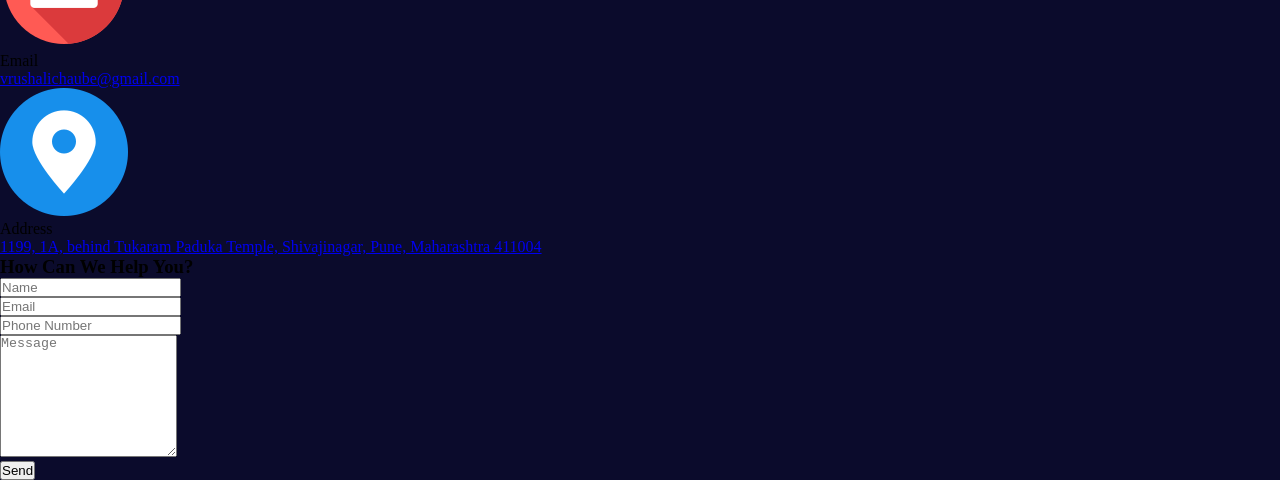
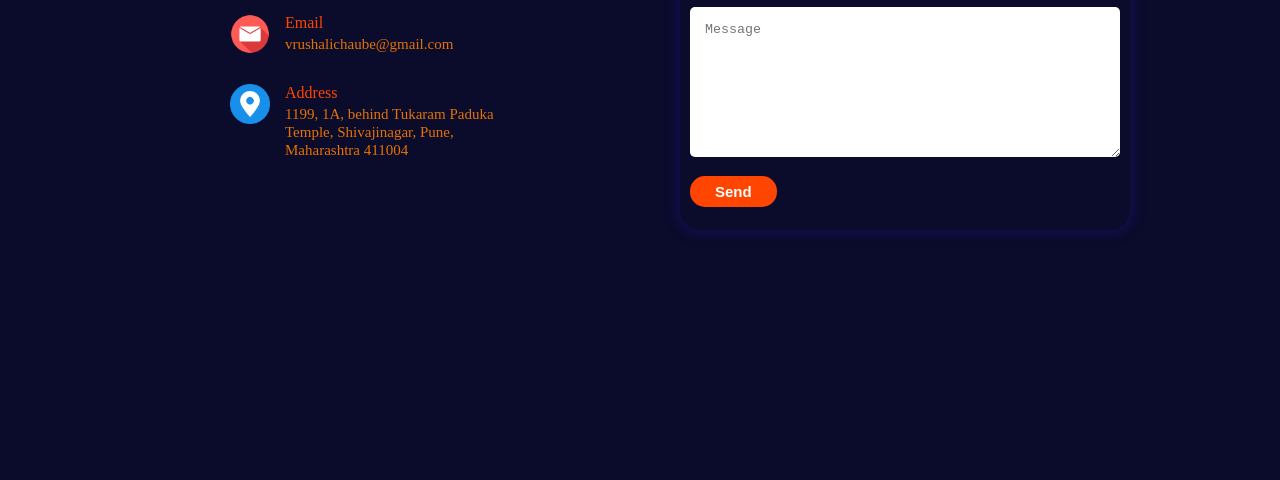
Before and after one commit to Vrush2004/Assignment-22, a plain HTML site: page pages/contact.html in a window 1280 px wide. Shown: the part 347-827 px from the top of the page. After the commit the page ends 800 px from the top, so only its background shows below. Drawn offline with Linux system fonts and the light colour scheme.

Commit message:
contact page style added

```diff
--- a/style/contact.css
+++ b/style/contact.css
@@ -5,3 +5,87 @@
     padding: 8px;
     background-color: orangered;
 }
+.contact-detail-container{
+    height: 550px;
+    display: flex;
+    flex-direction: row;
+    justify-content: space-between;
+}
+.contact-details{
+    height: 450px;
+    width: 500px;
+    margin: 150px 0px 150px 230px;
+}
+.contact-details h3{
+    color: orangered;
+    font-size: 30px;
+    font-weight: 600;
+}
+.details{
+    margin-top: 30px;
+    display: flex;
+    flex-direction: row;
+}
+.details-img{
+    height: 40px;
+}
+.details-info{
+    margin-left: 15px;
+}
+.details-info p{
+    color: orangered;
+    font-size: 16px;
+    padding-bottom: 3px;
+}
+.details-info a{
+    text-decoration: none;
+    color: rgb(228, 114, 0);
+    font-size: 15px;
+}
+.help-heading{
+    padding: 10px;
+    color: orangered;
+    font-size: 20px;
+    font-weight: 600;
+}
+.contact-form{
+    height: 450px;
+    width: 500px;
+    box-shadow:  0px 0px 10px 5px rgb(15, 15, 73);
+    margin: 50px 150px;
+    border-radius: 20px;
+    display: flex;
+    flex-direction: column;
+    justify-content: center;
+    align-items: center;
+}
+.contact-form:hover{
+    box-shadow: 15px 15px 20px 10px rgb(15, 15, 73);
+}
+.form-content{
+    padding: 15px;
+    margin: 5px 10px;
+    width: 400px;
+    border-radius: 5px;
+    border: none;
+    color: orangered;
+    background-color: white;
+}
+.form-content:hover{
+    border: solid 2px orangered;
+}
+.send-btn{
+    background-color: orangered;
+    color: white;
+    padding: 7px 25px;
+    border-radius: 15px;
+    border: none;
+    font-size: 15px;
+    font-weight: 600;
+    margin: 10px;
+}
+.send-btn:hover{
+    background-color: rgb(8, 8, 69);
+    color: white;
+    box-shadow: 0px 0px 20px 2px orangered;
+}
```
